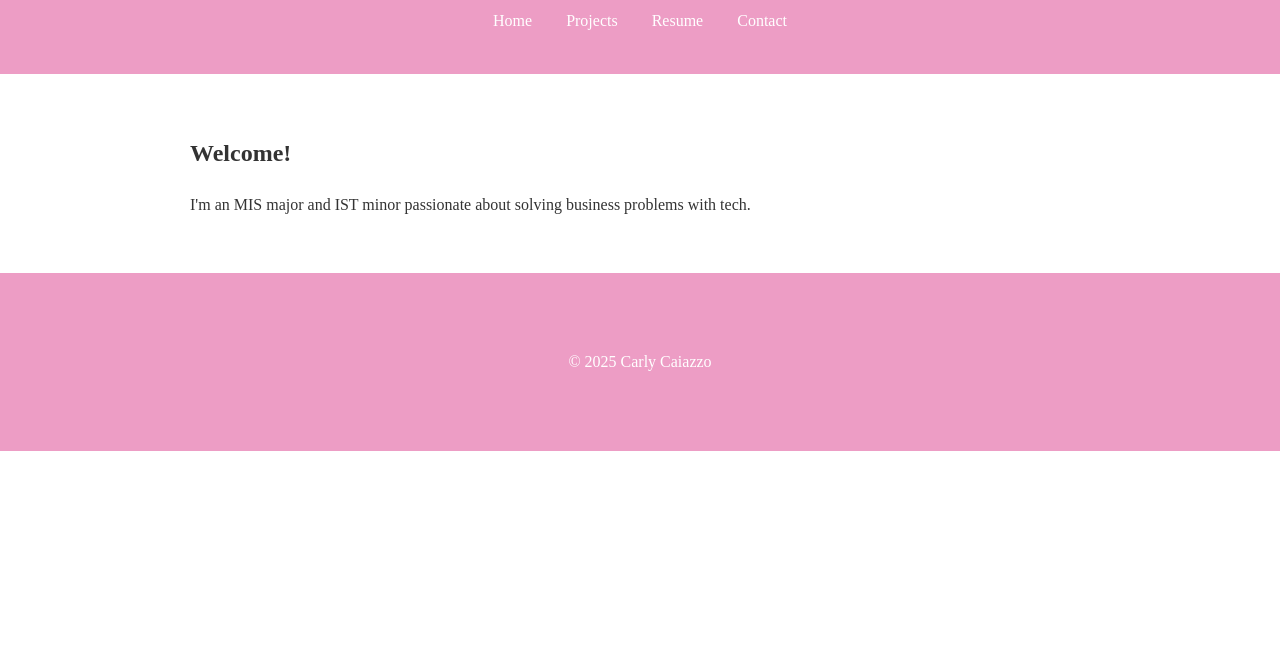
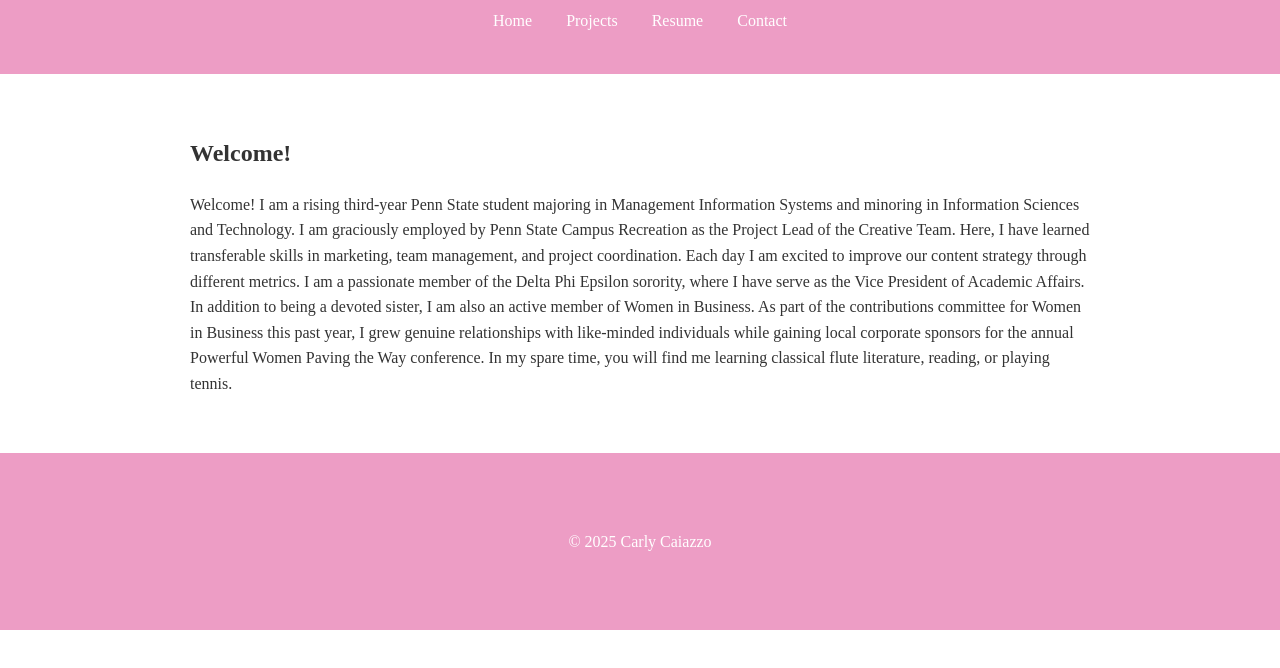
Before and after one commit to carly-caiazzo/personal-page, a plain HTML site: page index.html in a window 1280 px wide. Shown: the part 126-794 px from the top of the page. Drawn offline with Linux system fonts and the light colour scheme.

Commit message:
Update index.html

```diff
--- a/index.html
+++ b/index.html
@@ -19,7 +19,13 @@
 
     <section id="intro">
         <h2>Welcome!</h2>
-        <p>I'm an MIS major and IST minor passionate about solving business problems with tech.</p>
+        <p>Welcome! I am a rising third-year Penn State student majoring in Management Information Systems and minoring in Information Sciences and Technology.
+
+I am graciously employed by Penn State Campus Recreation as the Project Lead of the Creative Team. Here, I have learned transferable skills in marketing, team management, and project coordination. Each day I am excited to improve our content strategy through different metrics.
+
+I am a passionate member of the Delta Phi Epsilon sorority, where I have serve as the Vice President of Academic Affairs. In addition to being a devoted sister, I am also an active member of Women in Business. As part of the contributions committee for Women in Business this past year, I grew genuine relationships with like-minded individuals while gaining local corporate sponsors for the annual Powerful Women Paving the Way conference.
+
+In my spare time, you will find me learning classical flute literature, reading, or playing tennis.</p>
     </section>
 
     <footer>
```
